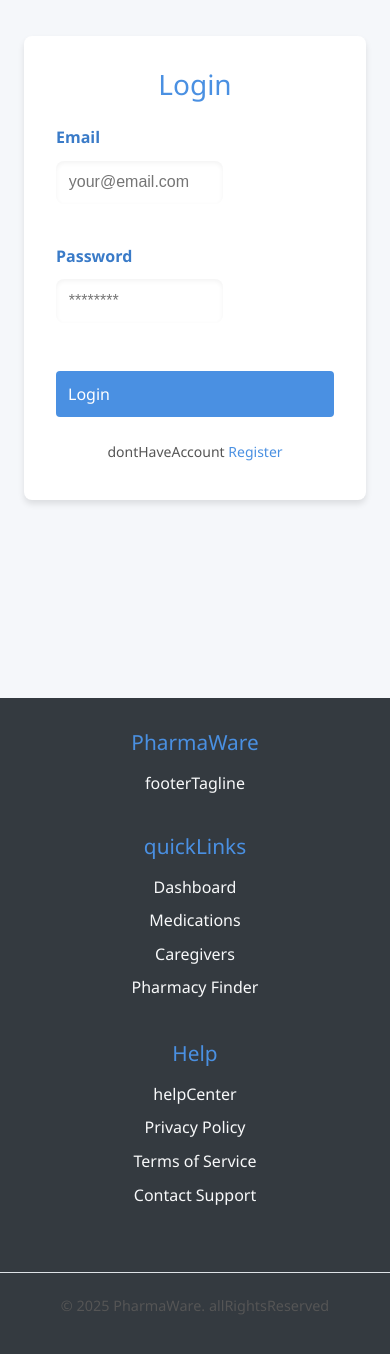
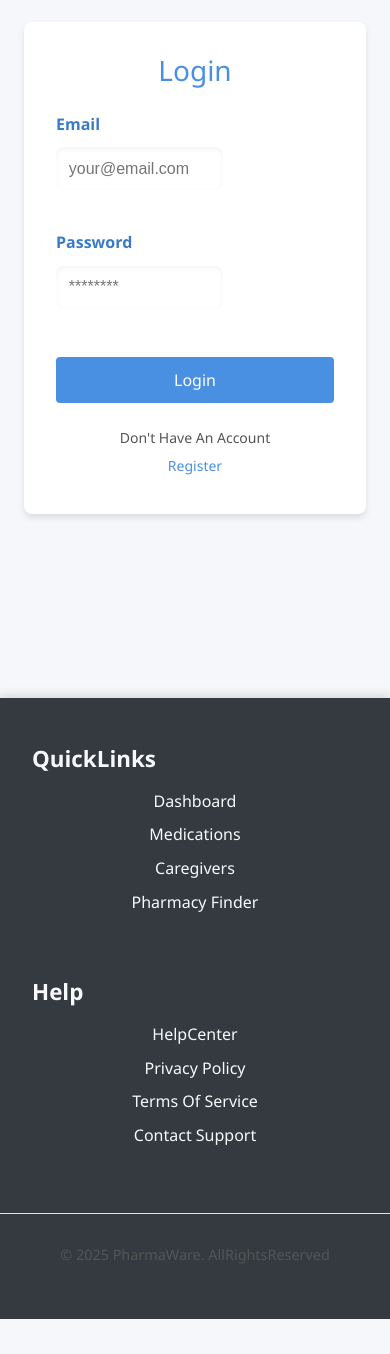
Before and after one commit to manasm1706/PharmaWare-Invictus, a React (Vite) app: page /login in a window 390 px wide. Shown: the part 162-1516 px from the top of the page. After the commit the page ends 1481 px from the top, so only its background shows below. Built offline with nearby package versions, Linux system fonts and the light colour scheme.

Commit message:
css final changes

```diff
--- a/src/components/auth/Login.jsx
+++ b/src/components/auth/Login.jsx
@@ -73,7 +73,10 @@ const Login = () => {
         </form>
         <div className="auth-links">
           <p>
-            {t("dontHaveAccount")} <Link to="/register">{t("register")}</Link>
+          {t("Don't Have An Account ")}
+          </p>
+          <p>
+            <Link to="/register">{t("Register")}</Link>
           </p>
         </div>
       </div>
--- a/src/components/auth/Register.jsx
+++ b/src/components/auth/Register.jsx
@@ -102,7 +102,8 @@ const Register = () => {
         </form>
         <div className="auth-links">
           <p>
-            {t("alreadyHaveAccount")} <Link to="/login">{t("login")}</Link>
+            {t("Already Have An Account")}
+            </p><p><Link to="/login">{t("login")}</Link>
           </p>
         </div>
       </div>
--- a/src/components/dashboard/Dashboard.jsx
+++ b/src/components/dashboard/Dashboard.jsx
@@ -179,7 +179,7 @@ const Dashboard = () => {
               ))
             ) : (
               <div className="empty-state">
-                <p>{t("noUpcomingDoses")}</p>
+                <p>{t("No Upcoming Doses")}</p>
               </div>
             )}
           </div>
--- a/src/components/layout/Footer.jsx
+++ b/src/components/layout/Footer.jsx
@@ -11,10 +11,7 @@ const Footer = () => {
   return (
     <footer className="footer">
       <div className="footer-container">
-        <div className="footer-section">
-          <h3>{t("appName")}</h3>
-          <p>{t("footerTagline")}</p>
-        </div>
+
 
         <div className="footer-section">
           <h3>{t("quickLinks")}</h3>
--- a/src/components/layout/Navbar.jsx
+++ b/src/components/layout/Navbar.jsx
@@ -77,11 +77,6 @@ const Navbar = () => {
               </Link>
             </li>
             <li>
-              <Link to="/settings" className={location.pathname === "/settings" ? "active" : ""} onClick={closeMenu}>
-                {t("settings")}
-              </Link>
-            </li>
-            <li>
               <Link
                 to="/medicinesearch"
                 className={location.pathname === "/medicinesearch" ? "active" : ""}
@@ -90,6 +85,12 @@ const Navbar = () => {
                 Medicine Search
               </Link>
             </li>
+            <li>
+              <Link to="/settings" className={location.pathname === "/settings" ? "active" : ""} onClick={closeMenu}>
+                {t("settings")}
+              </Link>
+            </li>
+
 
           </ul>
 
--- a/src/components/medications/MedicationList.jsx
+++ b/src/components/medications/MedicationList.jsx
@@ -40,7 +40,7 @@ const MedicationList = () => {
           </div>
         ) : (
           <div className="empty-state">
-            <p>{t("noActiveMedications")}</p>
+            <p>{t("No Active Medications")}</p>
             <Link to="/medications/add" className="add-link">
               {t("addYourFirst")}
             </Link>
--- a/src/components/pharmacy/PharmacyFinder.jsx
+++ b/src/components/pharmacy/PharmacyFinder.jsx
@@ -93,14 +93,14 @@ const PharmacyFinder = () => {
               id="location"
               value={location}
               onChange={(e) => setLocation(e.target.value)}
-              placeholder={userLocation ? t("usingCurrentLocation") : t("enterLocation")}
+              placeholder={userLocation ? t("usingCurrentLocation") : t("Enter Location")}
             />
           </div>
 
           <div className="form-group">
             <label htmlFor="medication">{t("medication")}</label>
             <select id="medication" value={selectedMedication} onChange={(e) => setSelectedMedication(e.target.value)}>
-              <option value="">{t("allMedications")}</option>
+              <option value="">{t("All Medications")}</option>
               {medications.map((med) => (
                 <option key={med.id} value={med.id}>
                   {med.name}
@@ -118,7 +118,7 @@ const PharmacyFinder = () => {
       {loading ? (
         <div className="loading-state">
           <div className="spinner"></div>
-          <p>{t("searchingPharmacies")}</p>
+          <p>{t("Searching Pharmacies")}</p>
         </div>
       ) : error ? (
         <div className="error-state">
@@ -126,7 +126,7 @@ const PharmacyFinder = () => {
         </div>
       ) : pharmacies.length > 0 ? (
         <div className="results-section">
-          <h2>{t("nearbyPharmacies")}</h2>
+          <h2>{t("Nearby Pharmacies")}</h2>
 
           <div className="pharmacies-list">
             {pharmacies.map((pharmacy) => (
@@ -147,7 +147,7 @@ const PharmacyFinder = () => {
 
                 <div className="pharmacy-actions">
                   <button onClick={() => getDirections(pharmacy.lat, pharmacy.lon, pharmacy.address)} className="directions-button">
-                    {t("getDirections")}
+                    {t("Get Directions")}
                   </button>
                 </div>
               </div>
@@ -156,7 +156,7 @@ const PharmacyFinder = () => {
         </div>
       ) : (
         <div className="empty-state">
-          <p>{t("searchForPharmacies")}</p>
+          <p>{t("Search For Pharmacies")}</p>
         </div>
       )}
     </div>
--- a/src/components/settings/Settings.jsx
+++ b/src/components/settings/Settings.jsx
@@ -134,7 +134,7 @@ const Settings = () => {
         <div className="setting-item">
           <div className="setting-info">
             <h3>{t("highContrast")}</h3>
-            <p>{t("highContrastDescription")}</p>
+
           </div>
           <label className="toggle-switch">
             <input type="checkbox" name="highContrast" checked={settings.highContrast} onChange={handleChange} />
@@ -174,7 +174,7 @@ const Settings = () => {
         <div className="setting-item">
           <div className="setting-info">
             <h3>{t("voiceReminders")}</h3>
-            <p>{t("voiceRemindersDescription")}</p>
+
           </div>
           <label className="toggle-switch">
             <input type="checkbox" name="voiceReminders" checked={settings.voiceReminders} onChange={handleChange} />
@@ -185,7 +185,7 @@ const Settings = () => {
         <div className="setting-item">
           <div className="setting-info">
             <h3>{t("reminderLeadTime")}</h3>
-            <p>{t("reminderLeadTimeDescription")}</p>
+
           </div>
           <select
             name="reminderLeadTime"
@@ -204,7 +204,7 @@ const Settings = () => {
         <div className="setting-item">
           <div className="setting-info">
             <h3>{t("persistentReminders")}</h3>
-            <p>{t("persistentRemindersDescription")}</p>
+
           </div>
           <label className="toggle-switch">
             <input
@@ -224,7 +224,7 @@ const Settings = () => {
         <div className="setting-item">
           <div className="setting-info">
             <h3>{t("exportData")}</h3>
-            <p>{t("exportDataDescription")}</p>
+
           </div>
           <button onClick={exportData} className="action-button">
             {t("export")}
@@ -234,7 +234,7 @@ const Settings = () => {
         <div className="setting-item">
           <div className="setting-info">
             <h3>{t("importData")}</h3>
-            <p>{t("importDataDescription")}</p>
+
           </div>
           <button className="action-button">{t("import")}</button>
         </div>
@@ -245,8 +245,8 @@ const Settings = () => {
 
         <div className="setting-item">
           <div className="setting-info">
-            <h3>{t("logout")}</h3>
-            <p>{t("logoutDescription")}</p>
+            <h3>{t("log out")}</h3>
+
           </div>
           <button onClick={handleLogout} className="danger-button">
             {t("logout")}
@@ -256,7 +256,7 @@ const Settings = () => {
         <div className="setting-item">
           <div className="setting-info">
             <h3>{t("deleteAccount")}</h3>
-            <p>{t("deleteAccountDescription")}</p>
+
           </div>
           <button onClick={handleDeleteAccount} className="danger-button">
             {t("deleteAccount")}
@@ -267,8 +267,8 @@ const Settings = () => {
       {showConfirmation && (
         <div className="confirmation-modal">
           <div className="modal-content">
-            <h2>{t("confirmDeleteAccount")}</h2>
-            <p>{t("deleteAccountWarning")}</p>
+            <h2>{t("Confirm Delete Account")}</h2>
+            <p>{t("Delete Account Warning")}</p>
             <div className="modal-actions">
               <button onClick={cancelDeleteAccount} className="cancel-button">
                 {t("cancel")}
--- a/src/styles/Auth.css
+++ b/src/styles/Auth.css
@@ -65,6 +65,10 @@
     cursor: pointer;
     transition: background-color var(--transition-speed);
     margin-top: 0.5rem;
+    display: flex;
+    align-items: center;
+    justify-content: center;
+    text-align: center;
   }
 
   .auth-button:hover {
--- a/src/styles/Dashboard.css
+++ b/src/styles/Dashboard.css
@@ -20,6 +20,7 @@ body {
     margin: 0;
     padding: 0;
     box-sizing: border-box;
+    text-transform: capitalize; /* Capitalize first letters globally */
 }
 
 /* Dashboard Main Container */
@@ -52,6 +53,7 @@ body {
     color: var(--primary-color);
     font-weight: 700;
     letter-spacing: 1px;
+    text-transform: capitalize;
 }
 
 /* Adherence Rate */
@@ -69,6 +71,7 @@ body {
 .adherence-rate h3 {
     font-size: 1.3rem;
     color: var(--text-muted);
+    text-transform: capitalize;
 }
 
 .rate-circle {
@@ -121,6 +124,7 @@ body {
     box-shadow: var(--box-shadow);
     border: 1px solid var(--border-color);
     transition: background 0.3s ease;
+    text-transform: capitalize;
 }
 
 .reminder-box:hover {
@@ -140,6 +144,7 @@ body {
     color: var(--text-color);
     font-weight: bold;
     letter-spacing: 0.5px;
+    text-transform: capitalize;
 }
 
 /* Add Button */
@@ -147,8 +152,7 @@ body {
     background: var(--primary-color);
     color: #fff;
     font-size: 1.6rem;
-    width: 45px;
-    height: 45px;
+
     display: flex;
     align-items: center;
     justify-content: center;
@@ -156,6 +160,7 @@ body {
     text-decoration: none;
     font-weight: bold;
     transition: background 0.3s ease;
+    text-transform: capitalize;
 }
 
 .add-button:hover {
@@ -177,6 +182,7 @@ body {
     color: var(--text-muted);
     font-size: 1.1rem;
     font-weight: 500;
+    text-transform: capitalize;
 }
 
 /* Upcoming Doses */
@@ -190,6 +196,7 @@ body {
     box-shadow: var(--box-shadow);
     border: 1px solid var(--border-color);
     transition: background 0.3s ease;
+    text-transform: capitalize;
 }
 
 .upcoming-item:hover {
--- a/src/styles/Footer.css
+++ b/src/styles/Footer.css
@@ -1,41 +1,45 @@
 /* Footer Styles */
-
 .footer {
     background-color: var(--dark-color);
     color: var(--light-color);
-    padding: 2rem 0;
+    padding: 3rem 0;
     text-align: center;
+    font-size: 1rem;
+    box-shadow: 0 -2px 10px rgba(0, 0, 0, 0.15);
 }
 
+/* Footer Container */
 .footer-container {
-    max-width: 1100px;
+    max-width: 1200px;
     margin: 0 auto;
     display: flex;
     justify-content: space-between;
     flex-wrap: wrap;
-    padding: 0 1.5rem;
+    padding: 0 2rem;
+    gap: 2rem;
 }
 
+/* Footer Sections */
 .footer-section {
     flex: 1;
     min-width: 250px;
     margin-bottom: 1.5rem;
+    text-align: left;
 }
 
+/* Section Headings */
 .footer-section h3 {
-    font-size: 1.3rem;
+    font-size: 1.4rem;
     margin-bottom: 1rem;
-    color: var(--primary-color);
+    color: var(--primary-light);
+    font-weight: bold;
 }
 
-.footer-section p {
-    font-size: 1rem;
-    color: var(--light-muted);
-}
-
+/* Footer Links */
 .footer-links {
     list-style: none;
     padding: 0;
+    margin: 0;
 }
 
 .footer-links li {
@@ -46,20 +50,51 @@
     text-decoration: none;
     color: var(--light-color);
     font-size: 1rem;
-    transition: color 0.3s ease-in-out;
+    transition: all 0.3s ease-in-out;
+    display: flex;
+    align-items: center;
+    gap: 0.5rem;
 }
 
 .footer-links a:hover {
-    color: var(--primary-light);
+    color: var(--primary-color);
+    transform: translateX(5px);
+}
+
+/* Social Media Icons */
+.social-links {
+    display: flex;
+    gap: 1rem;
+    margin-top: 0.5rem;
+}
+
+.social-links a {
+    color: var(--light-color);
+    font-size: 1.5rem;
+    transition: transform 0.3s ease-in-out, color 0.3s ease-in-out;
+}
+
+.social-links a:hover {
+    color: var(--primary-color);
+    transform: scale(1.2);
 }
 
 /* Footer Bottom */
 .footer-bottom {
     border-top: 1px solid var(--border-color);
-    padding-top: 1rem;
-    margin-top: 1.5rem;
+    padding-top: 1.5rem;
+    margin-top: 2rem;
     font-size: 0.9rem;
     color: var(--light-muted);
+    text-align: center;
+}
+
+/* Centered Tagline */
+.footer-bottom .tagline {
+    font-size: 1.2rem;
+    font-weight: bold;
+    color: var(--primary-light);
+    margin-bottom: 0.5rem;
 }
 
 /* Responsive Design */
@@ -72,6 +107,13 @@
 
     .footer-section {
         width: 100%;
-        margin-bottom: 2rem;
+    }
+
+    .footer-links a {
+        justify-content: center;
+    }
+
+    .social-links {
+        justify-content: center;
     }
 }
```
